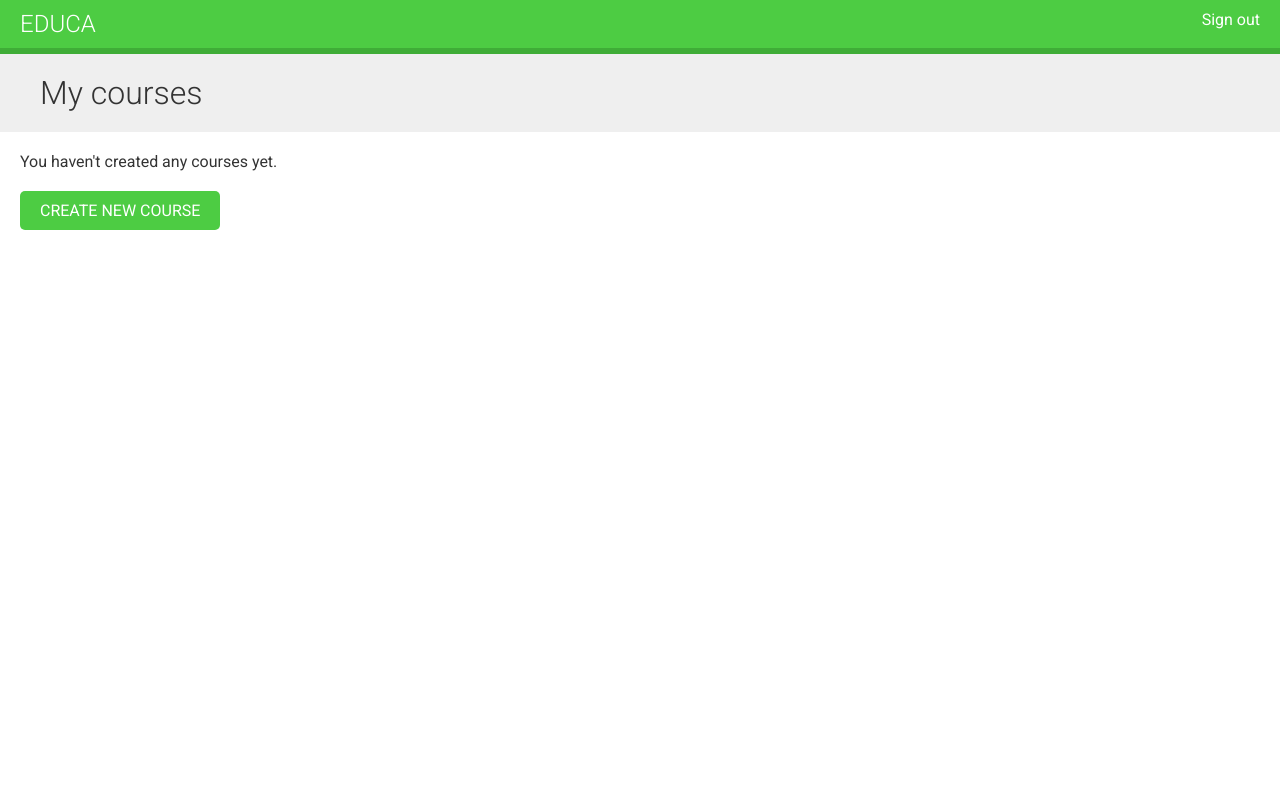
After one commit to ujjawal22/Educa, a Django app: a page that uses educa/courses/templates/base.html in a window 1280 px wide. The commit adds this page. Run offline with Django 3.2, Linux system fonts and the light colour scheme; the visitor is signed in with stand-in values (Sample User, id 1); data that the repository does not hold is empty; some libraries are stand-ins or nearby versions.

Commit message:
Big commit : Added Module and Content update views , urls and templates. Also fixed the redirect url for login.

```diff
--- /dev/null
+++ b/educa/courses/static/css/base.css
@@ -0,0 +1,259 @@
+@import url(http://fonts.googleapis.com/css?family=Roboto:500,300,400);
+
+body {
+    margin:0;
+    font-family:'Roboto', sans-serif;
+    font-weight:400;
+    color:#333;
+}
+
+a {
+    color:#3fad37;
+    text-decoration:none;
+}
+
+h1, h2, h3, h4, h5, h6 {
+    font-family:'Roboto', sans-serif;
+    font-weight:300;
+}
+
+h1 {
+    background:#efefef;
+    width:100%;
+    overflow:auto;
+    padding:20px 0 20px 40px;
+    margin:0;
+}
+
+.module {
+    overflow:auto;
+}
+
+.module h3 {
+    margin:30px 0 0;
+    padding:0;
+    width:100%;
+}
+
+.module p {
+    margin:10px 0 20px;
+    width:100%;
+    float:left;
+}
+
+#header {
+    background:#4dcc43;
+    overflow:auto;
+    padding:10px 20px;
+    border-bottom:6px solid #3fad37;
+}
+
+#header .logo {
+    text-decoration:none;
+    font-family:'Roboto', sans-serif;
+    font-weight:300;
+    text-transform:uppercase;
+    font-size:24px;
+    color:#fff;
+    float:left;
+}
+
+#header a {
+    color:#fff;
+}
+
+#header .menu {
+    list-style:none;
+    float:right;
+    margin:0;
+    padding:0;
+}
+
+.contents {
+    width:20%;
+    padding:10px;
+    float:left;
+    background:#333;
+    color: #fff;
+    font-family:'Roboto', sans-serif;
+}
+
+.contents ul {
+    list-style:none;
+    margin:0;
+    padding:0;
+}
+
+.contents ul li {
+    margin:0 0 10px 0;
+    padding:4px 10px 10px;
+    overflow:auto;
+}
+
+.contents ul li.selected {
+    background:#3f3f3f;
+}
+
+.contents ul li:hover {
+    background:#3f3f3f;
+    cursor:move;
+}
+
+.contents ul span {
+    text-transform:uppercase;
+    color:#bbb;
+    font-size:14px;
+}
+
+.contents ul a {
+    display:block;
+    color:#fff;
+    text-decoration:none;
+}
+
+.contents ul a:hover {
+    color:#4dcc43;
+}
+
+.module {
+    padding:10px 20px;
+    float:left;
+}
+
+ul.content-types li {
+    list-style:none;
+    float:left;
+    margin:10px;
+    background:#efefef;
+    padding:8px 14px;
+}
+
+.hidden {
+    display:none;
+}
+
+form p {
+    overflow:auto;
+}
+
+.errorlist {
+    color:#ae2c2c;
+    margin:0;
+}
+
+label {
+    float:left;
+    clear:both;
+    margin:0 0 8px 0;
+}
+
+input, select, textarea {
+    border:1px solid #ccc;
+    border-bottom:3px solid #ccc;
+    padding:8px 12px;
+    font-size:16px;
+    font-family:'Roboto', sans-serif;
+    float:left;
+    clear:both;
+    width:300px;
+}
+
+textarea {
+    height:80px;
+}
+
+select {
+    width:324px;
+}
+
+input[type=submit], a.button {
+    border-radius:5px;
+    background:#4dcc43;
+    color:#fff;
+    font-size:16px;
+    text-transform:uppercase;
+    border:none;
+    padding:10px 20px;
+    margin:20px 0;
+}
+
+a.secondary-button {
+    border:3px solid #4dcc43;
+    padding:10px 20px;
+    margin:10px 0;
+}
+
+input[type=submit]:hover {
+    background:#3fad37;
+}
+
+ul#course-modules {
+    list-style:none;
+    overflow:auto;
+}
+
+ul#course-modules textarea {
+    width:600px;
+    height:120px;
+}
+
+ul#course-modules li {
+    padding:20px;
+    overflow:auto;
+}
+
+ul#course-modules li:nth-child(even) {
+    background:#efefef;
+}
+
+ul#course-modules li:hover {
+    background:#ccc;
+    cursor:move;
+}
+
+#module-contents div {
+    padding:20px 20px 4px 20px;
+    border:1px solid #ccc;
+    background:#fff;
+    overflow:auto;
+}
+
+#module-contents div:hover {
+    cursor:move;
+}
+
+#module-contents a {
+    float:left;
+}
+
+#module-contents form {
+    margin:0;
+    padding:0;
+    float:left;
+}
+
+#module-contents input[type="submit"] {
+    width:auto;
+    background:none;
+    color:#3fad37;
+    margin:0 0 10px 10px;
+    padding:0;
+    text-transform:none;
+}
+
+.course-info {
+    border:1px solid #ccc;
+    padding:10px 20px 20px;
+    width:400px;
+    overflow:auto;
+    margin-bottom:20px;
+}
+
+.course-info a {
+    margin-right:10px;
+}
+
+.helptext {
+    color:#ccc;
+    padding-left:20px;
+}
--- a/educa/courses/templates/base.html
+++ b/educa/courses/templates/base.html
@@ -14,23 +14,26 @@
 				<li><a href="{% url "logout" %}">Sign out</a></li>
 			{% else %}
 				<li><a href="{% url "login" %}">Sign in</a></li>
+
 			{% endif %}
 
 		</ul>
 	</div>
 	<div id="content">
-		{ % block content %}
-		{ % endblock %}
+		{% block content %}
+		{% endblock %}
 
 	</div>
 
 	<script src="https://ajax.googleapis.com/ajax/libs/jquery/2.1.4/jquery.min.js" ></script>
+	<script src="https://ajax.googleapis.com/ajax/libs/jqueryui/1.11.4/jquery-ui.min.js"></script>
 	<script>
-		$(document).ready(fucntion(){
-			{% block domrready %}
+		$(document).ready(function(){
+			{% block domready %}
 			{% endblock %}
 		});
 	</script>
 
+
 </body>
 </html>
--- /dev/null
+++ b/educa/courses/templates/courses/manage/course/list.html
@@ -0,0 +1,30 @@
+{% extends "base.html" %}
+
+{% block title %}My courses{% endblock %}
+
+{% block content %}
+	<h1>My courses</h1>
+
+	<div class="module">
+		{% for course in object_list %}
+			<div class="course-info">
+				<h3>{{course.title}}</h3>
+				<p>
+					<a href="{% url "course_edit" course.id %}">Edit</a>
+					<a href="{% url "course_delete" course.id %}">Delete</a>
+					<a href="{% url "course_module_update" course.id %}">Edit modules</a>
+					{% if course.modules.count > 0 %}
+						<a href="{% url "module_content_list" course.modules.first.id %}">Manage contents</a>
+					{% endif %}
+				</p>
+
+			</div>
+		{% empty %}
+			<p>You haven't created any courses yet.</p>
+		{% endfor %}
+		<p>
+			<a href="{%url "course_create" %}" class="button">Create new course</a>
+		</p>
+
+	</div>
+{% endblock %}
--- a/educa/courses/templates/registration/logged_out.html
+++ b/educa/courses/templates/registration/logged_out.html
@@ -1,4 +1,4 @@
-{ % extends base.html %}
+{% extends "base.html" %}
 
 {% block title %}Logged out{% endblock %}
 
--- /dev/null
+++ b/educa/courses/urls.py
@@ -0,0 +1,17 @@
+from django.conf.urls import url
+from .import views
+
+urlpatterns = [
+	url(r'^mine/$',views.ManageCourseListView.as_view(),name='manage_course_list'),
+	url(r'^create/$',views.CourseCreateView.as_view(),name='course_create'),
+	url(r'^(?P<pk>\d+)/edit/$',views.CourseUpdateView.as_view(),name='course_edit'),
+	url(r'^(?P<pk>\d+)/delete/$',views.CourseDeleteView.as_view(),name='course_delete'),
+	url(r'^(?P<pk>\d+)/module/$',views.CourseModuleUpdateView.as_view(),name='course_module_update'),
+	url(r'^module/(?P<module_id>\d+)/content/(?P<model_name>\w+)/create/$',views.ContentCreateUpdateView.as_view(),name='module_content_create'),
+	url(r'^module/(?P<module_id>\d+)/content/(?P<model_name>\w+)/(?P<id>\d+)/$',views.ContentCreateUpdateView.as_view(),name='module_content_update'),
+	url(r'^content/(?P<id>\d+)/delete/$',views.ContentDeleteView.as_view(),name='module_content_delete'),
+	url(r'^module/(?P<module_id>\d+)/$',views.ModuleContentListView.as_view(),name='module_content_list'),
+	url(r'^module/order/$',views.ModuleOrderView.as_view(),name='module_order'),
+	url(r'^content/order/$',views.ContentOrderView.as_view(),name='content_order'),
+
+]
--- a/educa/courses/views.py
+++ b/educa/courses/views.py
@@ -1,3 +1,163 @@
-from django.shortcuts import render
+from django.core.urlresolvers import reverse_lazy
+from django.views.generic.list import ListView
+from django.views.generic.edit import CreateView, UpdateView, DeleteView
+from django.contrib.auth.mixins import LoginRequiredMixin , PermissionRequiredMixin
 
-# Create your views here.
+from django.shortcuts import redirect, get_object_or_404
+from django.views.generic.base import TemplateResponseMixin, View
+from .forms import ModuleFormSet
+
+from .models import Course, Module, Content
+
+from django.forms.models import modelform_factory
+from django.apps import apps
+
+from braces.views import CsrfExemptMixin, JsonRequestResponseMixin
+
+
+class OwnerMixin(object):
+	def get_queryset(self):
+		qs = super(OwnerMixin,self).get_queryset()
+		return qs.filter(owner=self.request.user)
+
+class OwnerEditMixin(object):
+	def form_valid(self,form):
+		form.instance.owner = self.request.user
+		return super(OwnerEditMixin,self).form_valid(form)
+
+
+class OwnerCourseMixin(OwnerMixin,LoginRequiredMixin):
+	model = Course
+	fields = ['subject','title','slug','overview']
+	success_url = reverse_lazy('manage_course_list')
+
+class OwnerCourseEditMixin(OwnerCourseMixin,OwnerEditMixin):
+	fields = ['subject','title','slug','overview'] # fields of model to build model form of CreateView and UpdateViw
+	success_url = reverse_lazy('manage_course_list')#Used by CreateView and UpdateView to redirect
+													#user after form is successfully submitted
+
+	template_name = 'courses/manage/course/form.html'
+
+#Lists courses created by user.
+class ManageCourseListView(OwnerCourseMixin,ListView):
+	template_name = 'courses/manage/course/list.html'
+
+#Uses a modelform to create a new Course object.
+#uses fields defined in OwnerCourseEditMixin to build model form.
+
+class CourseCreateView(PermissionRequiredMixin,OwnerCourseEditMixin,CreateView):
+	permission_required = 'courses.add_course'
+
+class CourseUpdateView(PermissionRequiredMixin,OwnerCourseEditMixin,UpdateView):
+	template_name = 'courses/manage/course/form.html'
+	permission_required = 'courses.change_course'
+
+class CourseDeleteView(PermissionRequiredMixin,OwnerCourseEditMixin,DeleteView):
+	template_name = 'courses/manage/course/delete.html'
+	success_url = reverse_lazy('manage_course_list')
+	permission_required = 'courses.delete_course'
+
+class CourseModuleUpdateView(TemplateResponseMixin, View):
+	template_name = 'courses/manage/module/formset.html'
+	course = None
+
+	def get_formset(self,data=None):
+		return ModuleFormSet(instance=self.course,data=data)
+
+	def dispatch(self,request,pk):
+		self.course = get_object_or_404(Course,id = pk, owner = request.user)
+		return super(CourseModuleUpdateView,self).dispatch(request,pk)
+
+	def get(self,request,*args, **kwargs):
+		formset = self.get_formset()
+		return self.render_to_response({'course': self.course,
+										'formset': formset})
+
+	def post(self,request,*args,**kwargs):
+		formset = self.get_formset(data=request.POST)
+		if formset.is_valid():
+			formset.save()
+			return redirect('manage_course_list')
+		return self.render_to_response({'course':self.course,
+										'formset': formset})
+
+
+class ContentCreateUpdateView(TemplateResponseMixin,View):
+	module = None
+	model = None
+	obj = None
+	template_name = 'courses/manage/content/form.html'
+
+	def get_model(self,model_name):
+		if model_name in ['text','video','image','file']:
+			return apps.get_model(app_label='courses',model_name = model_name)
+
+		return None
+
+	def get_form(self,model,*args,**kwargs):
+		Form = modelform_factory(model,exclude=['owner','order','created','updated'])
+
+		return Form(*args,**kwargs)
+	def dispatch(self, request, module_id,model_name,id=None):
+		self.module = get_object_or_404(Module,id=module_id,course__owner = request.user)
+
+		self.model = self.get_model(model_name)
+		if id:
+			self.obj = get_object_or_404(self.model,id=id,owner = request.user)
+		return super(ContentCreateUpdateView, self).dispatch(request,module_id,model_name,id)
+
+	def get(self,request, module_id,model_name,id =None):
+		form = self.get_form(self.model,instance = self.obj)
+		return self.render_to_response({'form' : form,
+										'object':self.obj})
+
+	def post(self,request,module_id,model_name,id=None):
+		form = self.get_form(self.model,
+							 instance = self.obj,
+							 data=request.POST,
+							 files = request.FILES)
+		if form.is_valid():
+			obj = form.save(commit=False)
+			obj.owner = request.user
+			obj.save()
+			if not id:
+				#new content
+				Content.objects.create(module = self.module,
+									   item = obj)
+			return redirect('module_content_list',self.module.id)
+		return self.render_to_response({'form':form,
+										'object':self.obj})
+
+class ContentDeleteView(View):
+
+	def post(self,request,id):
+		content = get_object_or_404(Content,
+									id = id,
+									module__course__owner = request.user)
+		module = content.module
+		content.item.delete()
+		content.delete()
+		return redirect('module_content_list',module.id)
+
+
+class ModuleContentListView(TemplateResponseMixin,View):
+	template_name = 'courses/manage/module/content_list.html'
+
+	def get(self,request,module_id):
+		module = get_object_or_404(Module,
+								   id = module_id,
+								   course__owner = request.user)
+		return self.render_to_response({'module':module})
+
+class ModuleOrderView(CsrfExemptMixin, JsonRequestResponseMixin,View):
+	def post(self,request):
+		for id,order in self.request_json.items():
+			Module.objects.filter(id=id,
+								  course__owner=request.user).update(order=order)
+		return self.render_json_response({'saved':'OK'})
+class ContentOrderView(CsrfExemptMixin,JsonRequestResponseMixin,View):
+	def post(self,request):
+		for id,order in self.render_json.items():
+			Content.objects.filter(id=id,
+								   module__course__owner=request.user).update(order=order)
+		return self.render_json_response({'saved':'OK'})
--- a/educa/educa/settings.py
+++ b/educa/educa/settings.py
@@ -11,6 +11,9 @@ https://docs.djangoproject.com/en/1.9/ref/settings/
 """
 
 import os
+from django.core.urlresolvers import reverse_lazy
+
+LOGIN_REDIRECT_URL = reverse_lazy('manage_course_list')
 
 # Build paths inside the project like this: os.path.join(BASE_DIR, ...)
 BASE_DIR = os.path.dirname(os.path.dirname(os.path.abspath(__file__)))
@@ -31,13 +34,14 @@ ALLOWED_HOSTS = []
 # Application definition
 
 INSTALLED_APPS = [
+    'courses',
     'django.contrib.admin',
     'django.contrib.auth',
     'django.contrib.contenttypes',
     'django.contrib.sessions',
     'django.contrib.messages',
     'django.contrib.staticfiles',
-    'courses',
+
 ]
 
 MIDDLEWARE_CLASSES = [
--- a/educa/educa/urls.py
+++ b/educa/educa/urls.py
@@ -13,9 +13,13 @@ Including another URLconf
     1. Import the include() function: from django.conf.urls import url, include
     2. Add a URL to urlpatterns:  url(r'^blog/', include('blog.urls'))
 """
-from django.conf.urls import url
+from django.conf.urls import include,url
 from django.contrib import admin
+from django.contrib.auth import views as auth_views
 
 urlpatterns = [
-    url(r'^admin/', admin.site.urls),
+	url(r'^accounts/login/$',auth_views.login,name='login'),
+	url(r'^accounts/logout/$',auth_views.logout,name='logout'),
+    url(r'^admin/', include(admin.site.urls)),
+    url(r'^course/',include('courses.urls')),
 ]
```
Also changed, not shown: educa/courses/forms.py (added, +8 -0 lines), educa/courses/templates/courses/manage/content/form.html (added, +28 -0 lines), educa/courses/templates/courses/manage/course/delete.html (added, +15 -0 lines), educa/courses/templates/courses/manage/course/form.html (added, +28 -0 lines), educa/courses/templates/courses/manage/module/content_list.html (added, +101 -0 lines), educa/courses/templates/courses/manage/module/formset.html (added, +18 -0 lines), educa/courses/templates/registration/login.html (+7 -8 lines), educa/courses/templatetags/course.py (added, +10 -0 lines), educa/courses/templatetags/__init__.py (added), educa/images/01-512.png (added).
